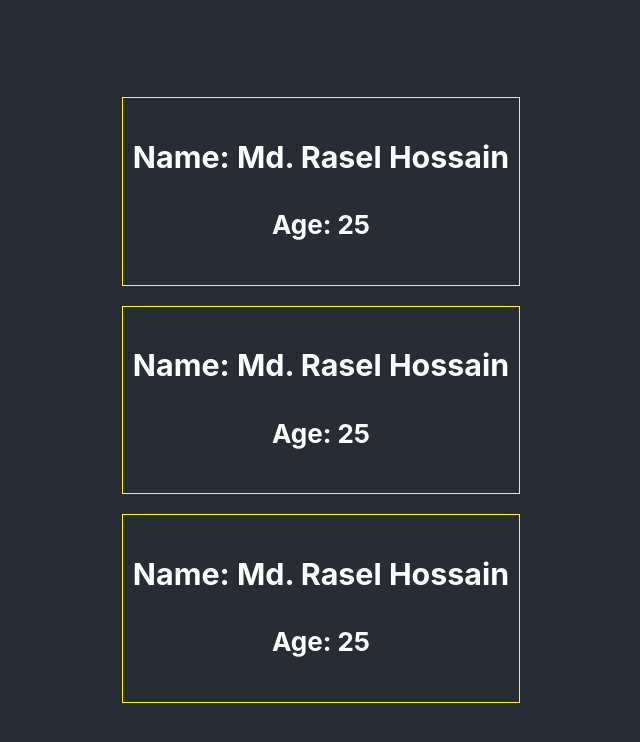
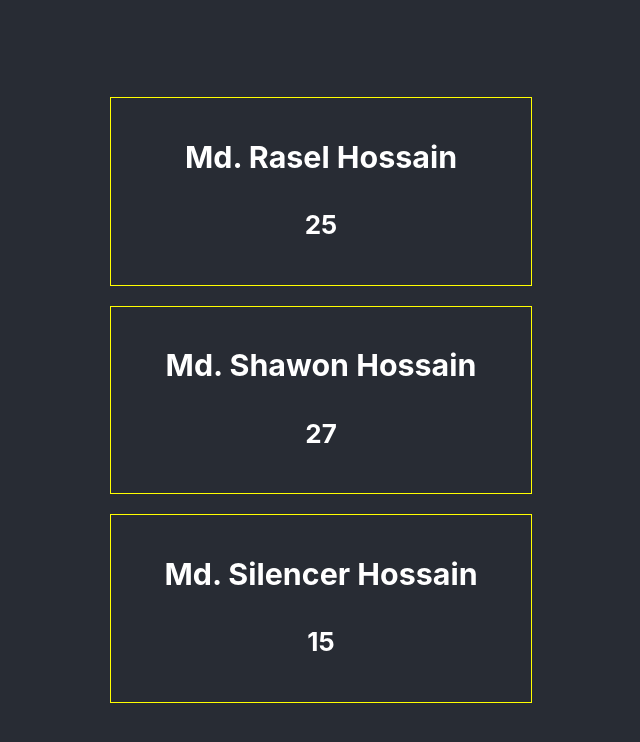
Before and after one commit to raselacse/react-core-concept, a React (Create React App) app: page / in a window 1280 px wide. Shown: the top 742 px of the page, without its empty margins (319-959 px from the left). Built offline with nearby package versions, Linux system fonts and the light colour scheme.

Commit message:
pass dynamic data to components using props

```diff
--- a/src/App.js
+++ b/src/App.js
@@ -1,30 +1,33 @@
 import logo from './logo.svg';
 import './App.css';
 import reactDom from 'react-dom';
+
+function Person(props){
+  const personStyle ={
+    border: '1px solid yellow',
+    padding: '10px',
+    margin: '10px',
+    width: '400px'
+  }
+  return(
+    <div style={personStyle}>
+      <h3>{props.name}</h3>
+      <h4>{props.age}</h4>
+    </div>
+  );
+}
+
+// Web UI
 
 function App() {
   return (
     <div className="App">
       <header className="App-header">
-        <Person></Person>
-        <Person></Person>
-        <Person></Person>
+        <Person name="Md. Rasel Hossain" age="25"></Person>
+        <Person name="Md. Shawon Hossain" age="27"></Person>
+        <Person name="Md. Silencer Hossain" age="15"></Person>
       </header>
     </div>
   );
 }
-function Person(){
-  const personStyle ={
-    border: '1px solid yellow',
-    padding: '10px',
-    margin: '10px'
-  }
-  return(
-    <div style={personStyle}>
-      <h3>Name: Md. Rasel Hossain</h3>
-      <h4>Age: 25</h4>
-    </div>
-  );
-}
-
 export default App;
```
